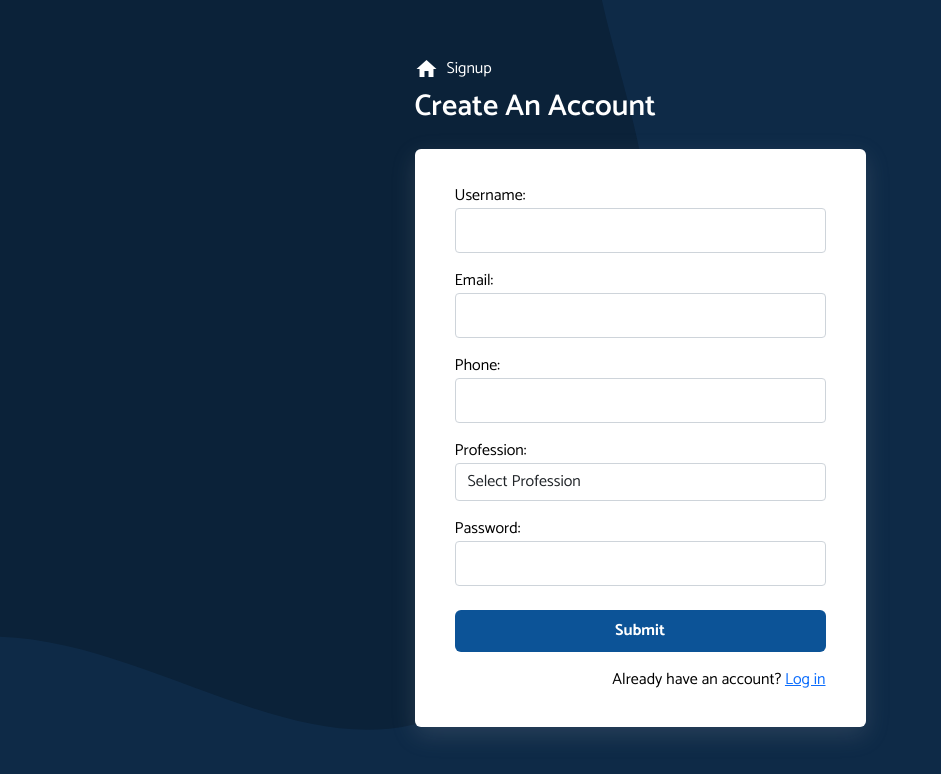
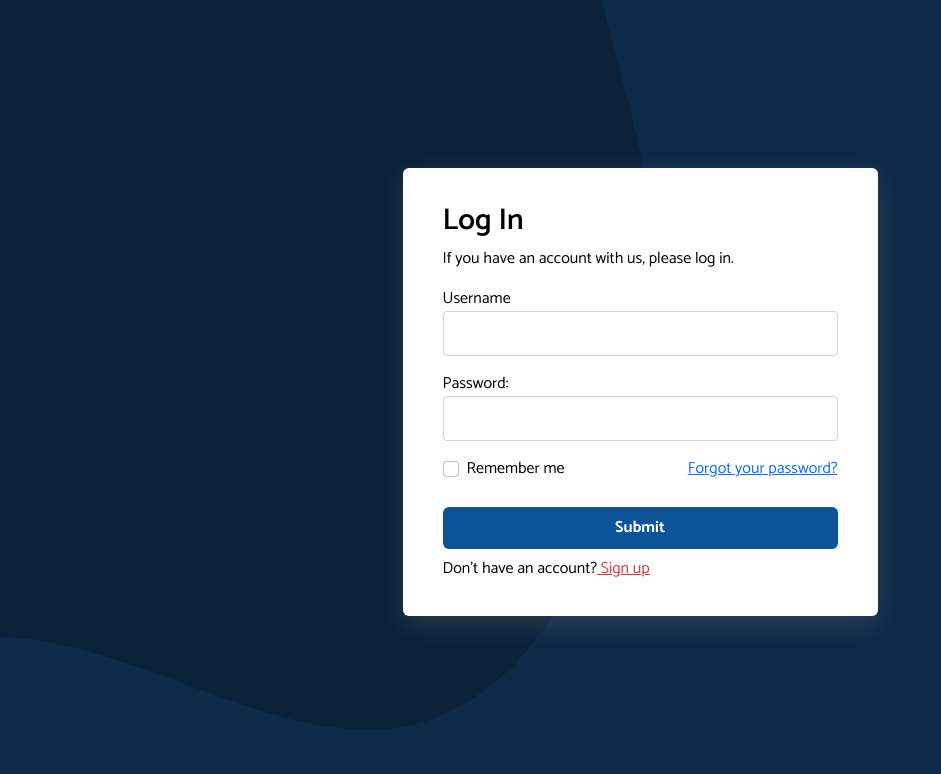
Before and after one commit to Dhanushss017/signup-login-app, a React (Create React App) app: page / in a window 1280 px wide. Shown: the top 774 px of the page, without its empty margins (0-941 px from the left). Built offline with nearby package versions, Linux system fonts and the light colour scheme.

Commit message:
login page modfied

```diff
--- a/src/App.js
+++ b/src/App.js
@@ -10,8 +10,8 @@ function App() {
     <Router>
       <div>
         <Routes>
-          <Route path="/" element={<Signup />} />
-          <Route path="/login" element={<Login />} />
+          <Route path="/signup" element={<Signup />} />
+          <Route path="/" element={<Login />} />
           <Route path="/movieslist" element={<MoviesList />} />
           <Route path='/registered-user' element={<RegisteredUser />}/>
         </Routes>
--- a/src/Login.js
+++ b/src/Login.js
@@ -94,7 +94,7 @@ const Login = () => {
                 </div>
                 <div className=" mt-2">
                   Don't have an account?
-                  <a href="/" className="text-danger">
+                  <a href="/signup" className="text-danger">
                     {" "}
                     Sign up
                   </a>
--- a/src/Signup.js
+++ b/src/Signup.js
@@ -106,7 +106,7 @@ const Signup = () => {
 
         </div>
         <div className="mt-3 text-end">
-                        Already have an account? <a className="text_primary" href="/login">Log in</a>
+                        Already have an account? <a className="text-danger" href="/">Log in</a>
                     </div>
                     </div>
         </div>
```
